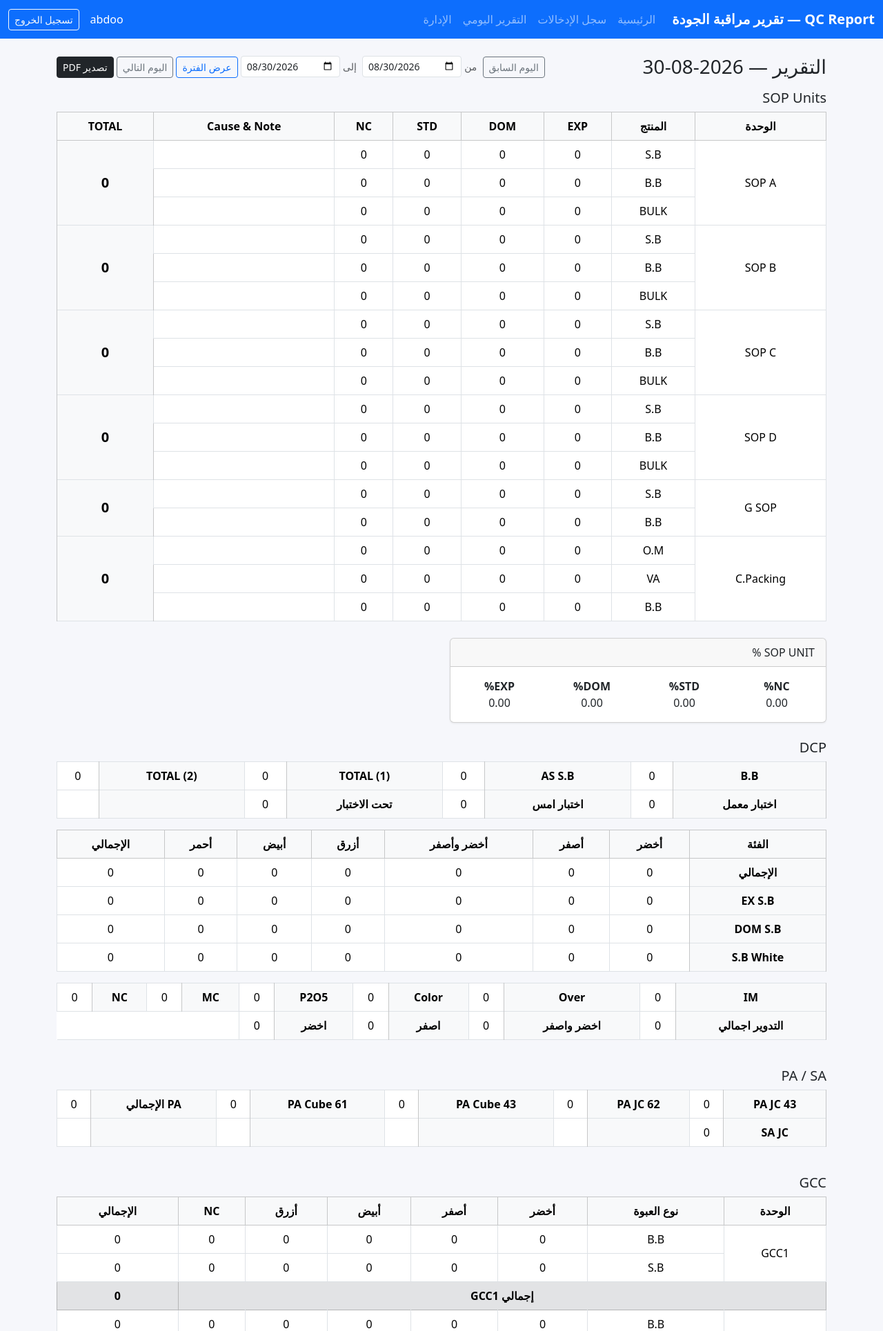
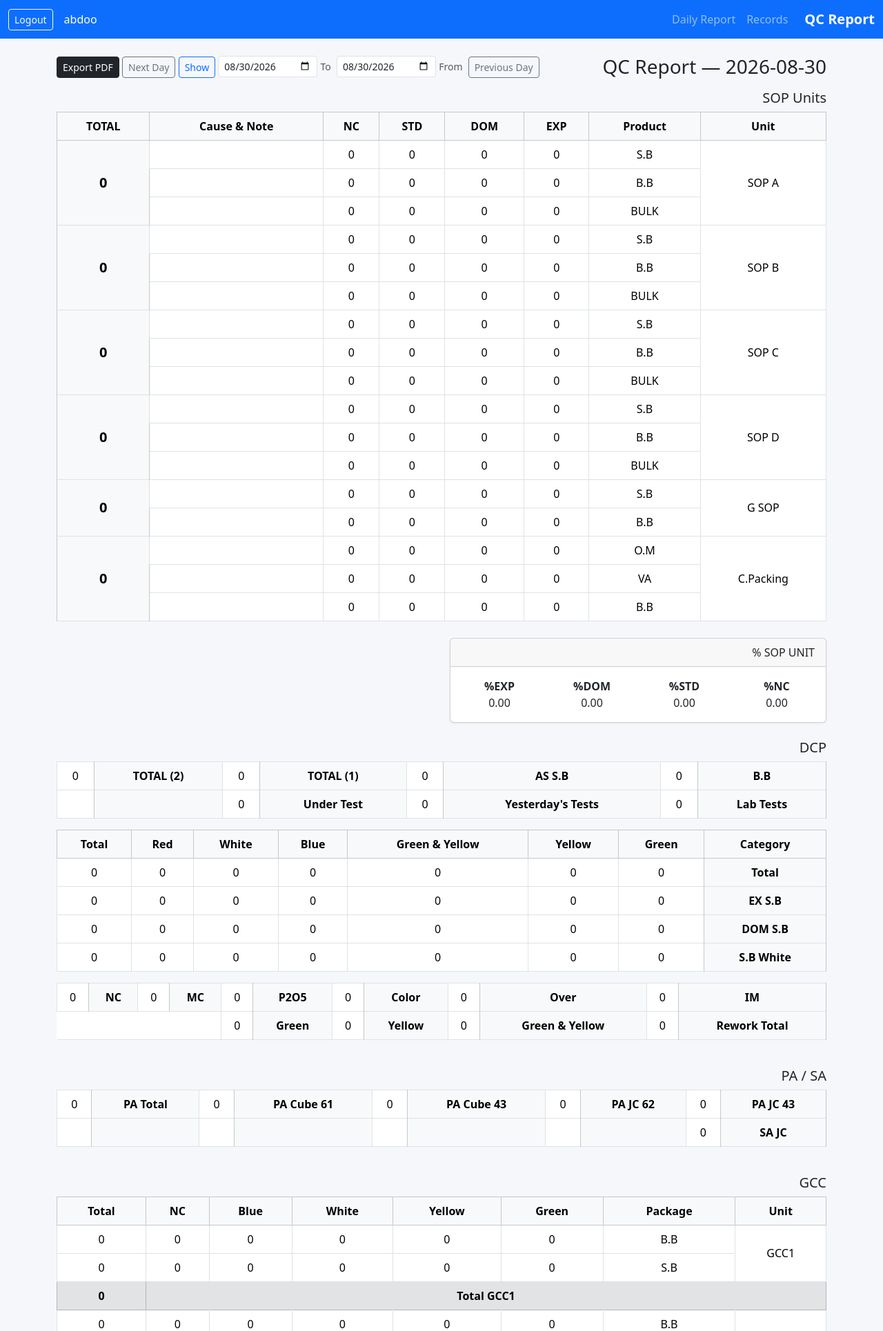
Before and after one commit to AbdullhElhkoy/QC-Report, a Django app: page /report/ in a window 1280 px wide. Shown: the top 1930 px of the page at 69% size. Run offline with Django 5.2, Linux system fonts and the light colour scheme; a user stored in the database is signed in; data comes from the database, SQL or seed files in the repository; data that the repository does not hold is empty.

Commit message:
Make daily report and PDF fully English

```diff
--- a/qc_report/aggregations.py
+++ b/qc_report/aggregations.py
@@ -295,7 +295,7 @@
             ],
         },
         "dcp": {
-            "labels": ["أخضر", "أصفر", "أخضر وأصفر", "أزرق", "أبيض", "أحمر"],
+            "labels": ["Green", "Yellow", "G + Y", "Blue", "White", "Red"],
             "values": [
                 dcp_chart["green"],
                 dcp_chart["yellow"],
@@ -309,14 +309,14 @@
         },
         "gcc": {
             "labels": [
-                "GCC1 أخضر",
-                "GCC1 أصفر",
-                "GCC1 أبيض",
-                "GCC1 أزرق",
-                "GCC2 أخضر",
-                "GCC2 أصفر",
-                "GCC2 أبيض",
-                "GCC2 أزرق",
+                "GCC1 Green",
+                "GCC1 Yellow",
+                "GCC1 White",
+                "GCC1 Blue",
+                "GCC2 Green",
+                "GCC2 Yellow",
+                "GCC2 White",
+                "GCC2 Blue",
             ],
             "values": [
                 gcc_colors("GCC1")["green"],
--- a/qc_report/models.py
+++ b/qc_report/models.py
@@ -48,7 +48,7 @@
 
 
 class ColorGradingCategory(models.TextChoices):
-    TOTAL = "TOTAL", "الإجمالي"
+    TOTAL = "TOTAL", "Total"
     EX_SB = "EX_SB", "EX S.B"
     DOM_SB = "DOM_SB", "DOM S.B"
     SB_WHITE = "SB_WHITE", "S.B White"
--- a/templates/base.html
+++ b/templates/base.html
@@ -12,7 +12,7 @@
     .card { box-shadow: 0 1px 3px rgba(0,0,0,.08); }
     .table th, .table td { vertical-align: middle; }
     .num-input { max-width: 110px; }
-    /* ===== شكل شيت الإكسيل: خلايا متوصلة بدون فراغات ===== */
+    /* Excel-sheet look: joined cells with no gaps */
     .excel-grid {
       border-collapse: collapse !important;
       width: 100%;
@@ -59,6 +59,7 @@
   {% block extra_head %}{% endblock %}
 </head>
 <body>
+{% block navbar %}
 <nav class="navbar navbar-expand-lg navbar-dark bg-primary no-print">
   <div class="container-fluid">
     <a class="navbar-brand" href="{% url 'dashboard' %}">QC Report — تقرير مراقبة الجودة</a>
@@ -84,6 +85,7 @@
     </div>
   </div>
 </nav>
+{% endblock %}
 
 <main class="container py-4">
   {% if messages %}
--- a/templates/report.html
+++ b/templates/report.html
@@ -1,24 +1,42 @@
 {% extends "base.html" %}
-{% block title %}التقرير اليومي — {{ period_label }}{% endblock %}
+{% block navbar %}
+<nav class="navbar navbar-expand-lg navbar-dark bg-primary no-print">
+  <div class="container-fluid">
+    <a class="navbar-brand" href="{% url 'dashboard' %}">QC Report</a>
+    <ul class="navbar-nav me-auto">
+      <li class="nav-item"><a class="nav-link" href="{% url 'records' %}">Records</a></li>
+      <li class="nav-item"><a class="nav-link" href="{% url 'report_today' %}">Daily Report</a></li>
+    </ul>
+    {% if user.is_authenticated %}
+      <span class="navbar-text text-white me-3">{{ user.username }}</span>
+      <form method="post" action="{% url 'logout' %}" class="d-inline">
+        {% csrf_token %}
+        <button class="btn btn-outline-light btn-sm" type="submit">Logout</button>
+      </form>
+    {% endif %}
+  </div>
+</nav>
+{% endblock %}
+{% block title %}QC Report — {{ period_label }}{% endblock %}
 {% block content %}
 <div class="d-flex flex-wrap justify-content-between align-items-center mb-3 no-print">
-  <h3 class="mb-0">التقرير — {{ period_label }}</h3>
+  <h3 class="mb-0">QC Report — {{ period_label }}</h3>
   <div>
     {% if prev_date %}
-      <a href="{% url 'report' prev_date %}" class="btn btn-outline-secondary btn-sm">اليوم السابق</a>
+      <a href="{% url 'report' prev_date %}" class="btn btn-outline-secondary btn-sm">Previous Day</a>
     {% endif %}
     <form method="get" action="" class="d-inline">
-      <label class="small text-muted ms-1">من</label>
+      <label class="small text-muted ms-1">From</label>
       <input type="date" id="dateFrom" value="{{ date_from|date:'Y-m-d' }}" class="form-control form-control-sm d-inline-block w-auto">
-      <label class="small text-muted ms-1">إلى</label>
+      <label class="small text-muted ms-1">To</label>
       <input type="date" id="dateTo" value="{{ date_to|date:'Y-m-d' }}" class="form-control form-control-sm d-inline-block w-auto">
       <button type="button" class="btn btn-outline-primary btn-sm"
-              onclick="location.href='/report/' + document.getElementById('dateFrom').value + '/' + document.getElementById('dateTo').value + '/'">عرض الفترة</button>
+              onclick="location.href='/report/' + document.getElementById('dateFrom').value + '/' + document.getElementById('dateTo').value + '/'">Show</button>
     </form>
     {% if next_date %}
-      <a href="{% url 'report' next_date %}" class="btn btn-outline-secondary btn-sm">اليوم التالي</a>
+      <a href="{% url 'report' next_date %}" class="btn btn-outline-secondary btn-sm">Next Day</a>
     {% endif %}
-    <a href="{% url 'report_pdf_range' date_from date_to %}" class="btn btn-dark btn-sm" target="_blank">تصدير PDF</a>
+    <a href="{% url 'report_pdf_range' date_from date_to %}" class="btn btn-dark btn-sm" target="_blank">Export PDF</a>
   </div>
 </div>
 
@@ -26,7 +44,7 @@
 <div class="table-responsive mb-2">
   <table class="table table-bordered text-center align-middle bg-white">
     <thead class="table-light">
-      <tr><th>الوحدة</th><th>المنتج</th><th>EXP</th><th>DOM</th><th>STD</th><th>NC</th><th>Cause & Note</th><th>TOTAL</th></tr>
+      <tr><th>Unit</th><th>Product</th><th>EXP</th><th>DOM</th><th>STD</th><th>NC</th><th>Cause & Note</th><th>TOTAL</th></tr>
     </thead>
     <tbody>
       {% for unit_row in sop.rows %}
@@ -73,16 +91,16 @@
         <th class="table-light">TOTAL (2)</th><td>{{ dcp.summary.total_2 }}</td>
       </tr>
       <tr>
-        <th class="table-light">اختبار معمل</th><td>{{ dcp.summary.lab_test_count }}</td>
-        <th class="table-light">اختبار امس</th><td>{{ dcp.summary.yesterday_test_count }}</td>
-        <th class="table-light">تحت الاختبار</th><td>{{ dcp.under_test }}</td>
+        <th class="table-light">Lab Tests</th><td>{{ dcp.summary.lab_test_count }}</td>
+        <th class="table-light">Yesterday's Tests</th><td>{{ dcp.summary.yesterday_test_count }}</td>
+        <th class="table-light">Under Test</th><td>{{ dcp.under_test }}</td>
         <th class="table-light"></th><td></td>
       </tr>
     </tbody>
   </table>
   <table class="table table-bordered text-center align-middle bg-white">
     <thead class="table-light">
-      <tr><th>الفئة</th><th>أخضر</th><th>أصفر</th><th>أخضر وأصفر</th><th>أزرق</th><th>أبيض</th><th>أحمر</th><th>الإجمالي</th></tr>
+      <tr><th>Category</th><th>Green</th><th>Yellow</th><th>Green & Yellow</th><th>Blue</th><th>White</th><th>Red</th><th>Total</th></tr>
     </thead>
     <tbody>
       {% for c in dcp.categories %}
@@ -106,10 +124,10 @@
         <th class="table-light">NC</th><td>{{ dcp.white_quality.nc_count }}</td>
       </tr>
       <tr>
-        <th class="table-light">التدوير اجمالي</th><td>{{ dcp.rework.total }}</td>
-        <th class="table-light">اخضر واصفر</th><td>{{ dcp.rework.green_yellow }}</td>
-        <th class="table-light">اصفر</th><td>{{ dcp.rework.yellow }}</td>
-        <th class="table-light">اخضر</th><td>{{ dcp.rework.green }}</td>
+        <th class="table-light">Rework Total</th><td>{{ dcp.rework.total }}</td>
+        <th class="table-light">Green & Yellow</th><td>{{ dcp.rework.green_yellow }}</td>
+        <th class="table-light">Yellow</th><td>{{ dcp.rework.yellow }}</td>
+        <th class="table-light">Green</th><td>{{ dcp.rework.green }}</td>
       </tr>
     </tbody>
   </table>
@@ -127,7 +145,7 @@
         <th class="table-light">PA JC 62</th><td>{{ pa.jc_62 }}</td>
         <th class="table-light">PA Cube 43</th><td>{{ pa.cube_43 }}</td>
         <th class="table-light">PA Cube 61</th><td>{{ pa.cube_61 }}</td>
-        <th class="table-light">PA الإجمالي</th><td>{{ pa.total }}</td>
+        <th class="table-light">PA Total</th><td>{{ pa.total }}</td>
       </tr>
       <tr>
         <th class="table-light">SA JC</th><td>{{ sa.jc }}</td>
@@ -144,7 +162,7 @@
 <div class="table-responsive mb-4">
   <table class="table table-bordered text-center align-middle bg-white">
     <thead class="table-light">
-      <tr><th>الوحدة</th><th>نوع العبوة</th><th>أخضر</th><th>أصفر</th><th>أبيض</th><th>أزرق</th><th>NC</th><th>الإجمالي</th></tr>
+      <tr><th>Unit</th><th>Package</th><th>Green</th><th>Yellow</th><th>White</th><th>Blue</th><th>NC</th><th>Total</th></tr>
     </thead>
     <tbody>
       {% for g in gcc %}
@@ -157,7 +175,7 @@
           </tr>
         {% endfor %}
         <tr class="table-secondary fw-bold">
-          <td colspan="7">إجمالي {{ g.unit }}</td>
+          <td colspan="7">Total {{ g.unit }}</td>
           <td>{{ g.grand_total }}</td>
         </tr>
       {% endfor %}
@@ -169,7 +187,7 @@
 <div class="table-responsive mb-4">
   <table class="table table-bordered text-center align-middle bg-white">
     <thead class="table-light">
-      <tr><th>نوع المنتج</th><th>EXP</th><th>DOM</th><th>الإجمالي</th></tr>
+      <tr><th>Product</th><th>EXP</th><th>DOM</th><th>Total</th></tr>
     </thead>
     <tbody>
       {% for r in loading.rows %}
@@ -179,14 +197,14 @@
         </tr>
       {% endfor %}
       <tr class="table-secondary fw-bold">
-        <td colspan="3">الإجمالي العام</td>
+        <td colspan="3">Grand Total</td>
         <td>{{ loading.grand_total }}</td>
       </tr>
     </tbody>
   </table>
 </div>
 
-<h5 class="no-print">الرسوم البيانية</h5>
+<h5 class="no-print">Charts</h5>
 <div class="row g-4 mb-4 no-print">
   <div class="col-12 col-lg-6"><div class="card"><div class="card-body"><canvas id="chartTotalQty"></canvas></div></div></div>
   <div class="col-12 col-lg-6"><div class="card"><div class="card-body"><canvas id="chartDcp"></canvas></div></div></div>
```
Also changed, not shown: templates/report_pdf.html (+14 -15 lines).
